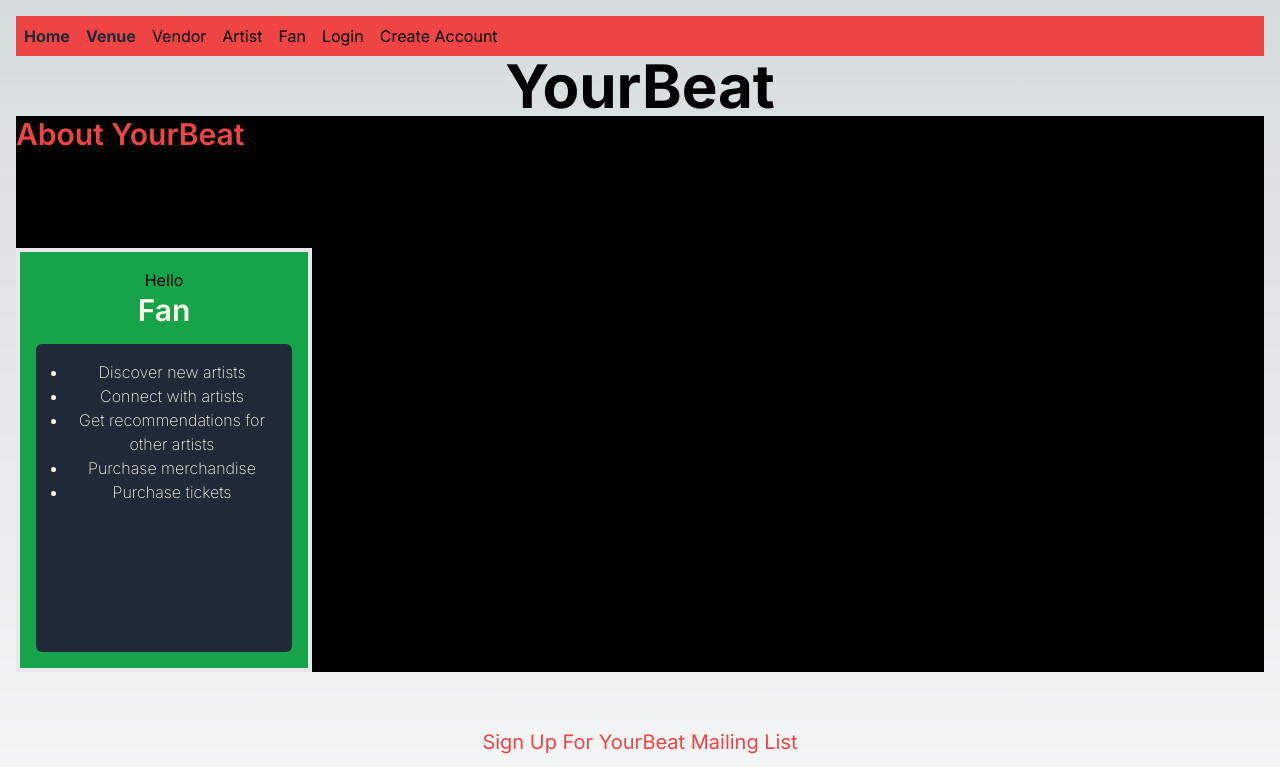
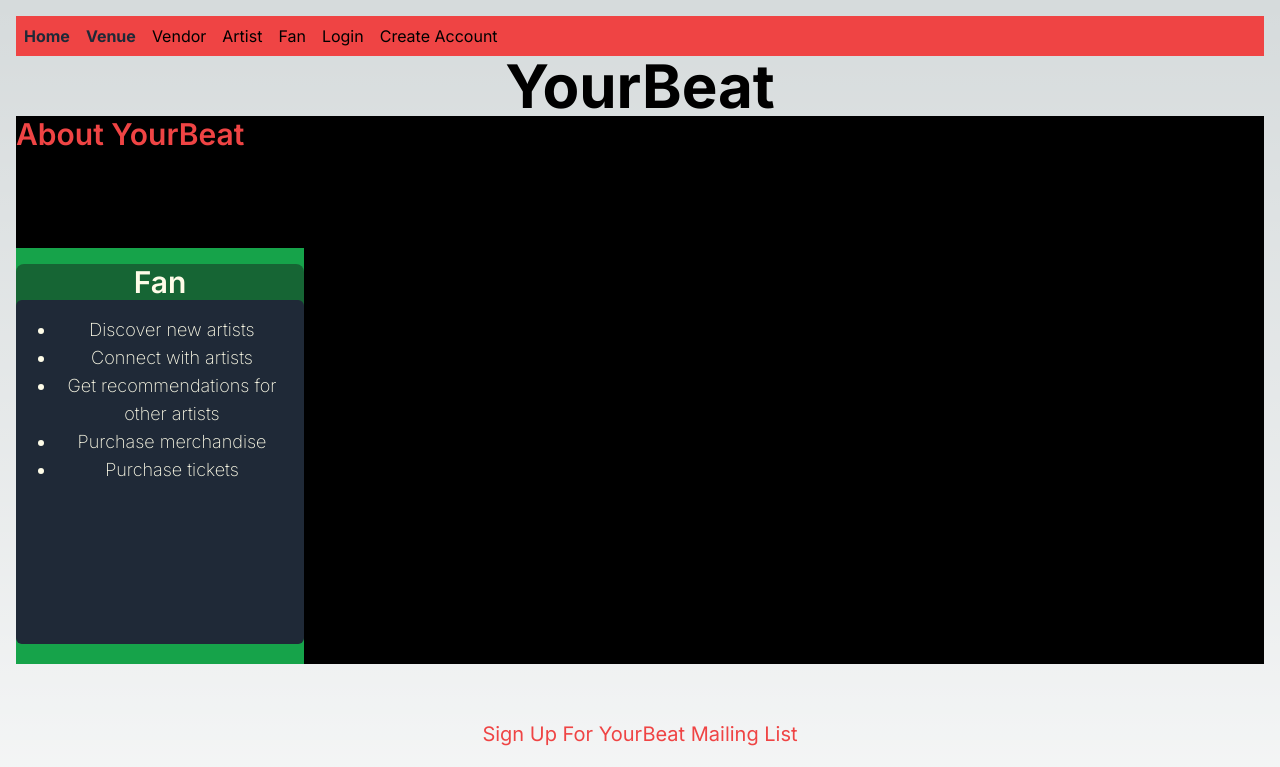
Before and after one commit to segvndo/YourBeat-TS, a Next.js app: page / in a window 1280 px wide. Shown: the top 767 px of the page. Built offline with nearby package versions, Linux system fonts and the light colour scheme.

Commit message:
Center text on card

```diff
--- a/app/components/homecard.tsx
+++ b/app/components/homecard.tsx
@@ -13,16 +13,23 @@ type CardProps = {
 const Card: FC<CardProps> = ({ title, description, buttonText, buttonLink, mainBackgroundColour, borderColour }) => {
   return (
     <div className="box-content h-115 w-64 pt-6">
-      <div className={`box-content h-96 w-64 p-4 border-4 flex flex-col items-center font-sans ${mainBackgroundColour}`}>
-        <div>Hello</div>
-        <div className="text-yellow-50 font-sans mb-4 font-semibold text-3xl">{title}</div>
-        <div className="flex-grow bg-gray-800 rounded-md p-4">
-          <ul className="text-yellow-50 pl-4 list-disc text-center font-extralight">
+      <div className={`box-content h-96 w-64 p-4 flex flex-col items-center font-sans ${mainBackgroundColour}`}>
+
+
+        <div className="box-content h-96 w-72 rounded-lg bg-green-800 text-yellow-50 font-sans mb-4 font-semibold text-3xl text-center">
+
+          {title}
+
+        <div className="flex-grow bg-gray-800 rounded-md p-4 pb-40 text-lg">
+          <ul className="text-yellow-50 pl-6 list-disc text-center font-extralight">
             {description.map((item, index) => (
               <li key={index}>{item}</li>
             ))}
           </ul>
         </div>
+        </div>
+
+
       </div>
     </div>
   );
--- a/app/page.tsx
+++ b/app/page.tsx
@@ -47,4 +47,3 @@ export default function Home() {
     </main>
   )
 };
-``
```
